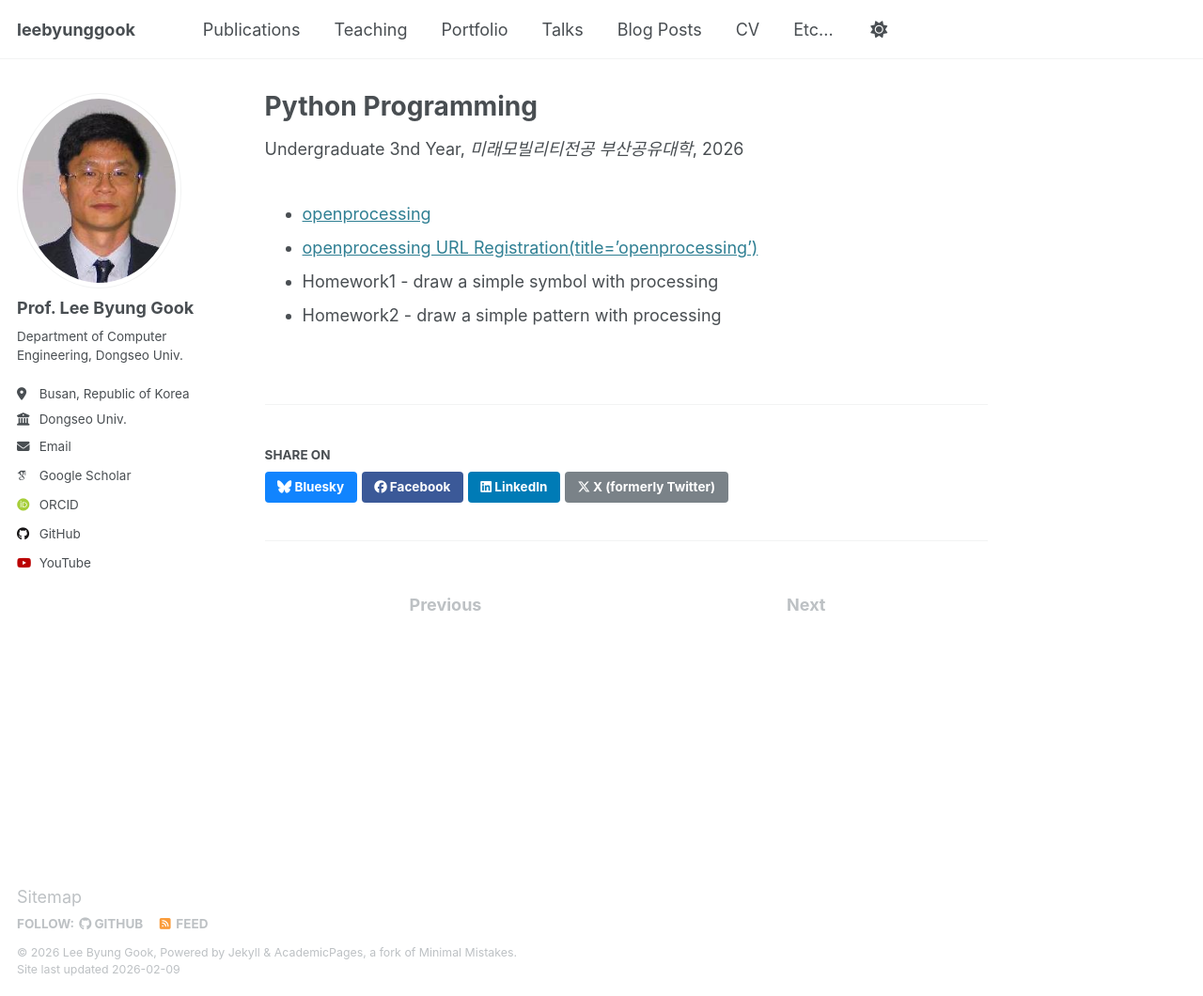
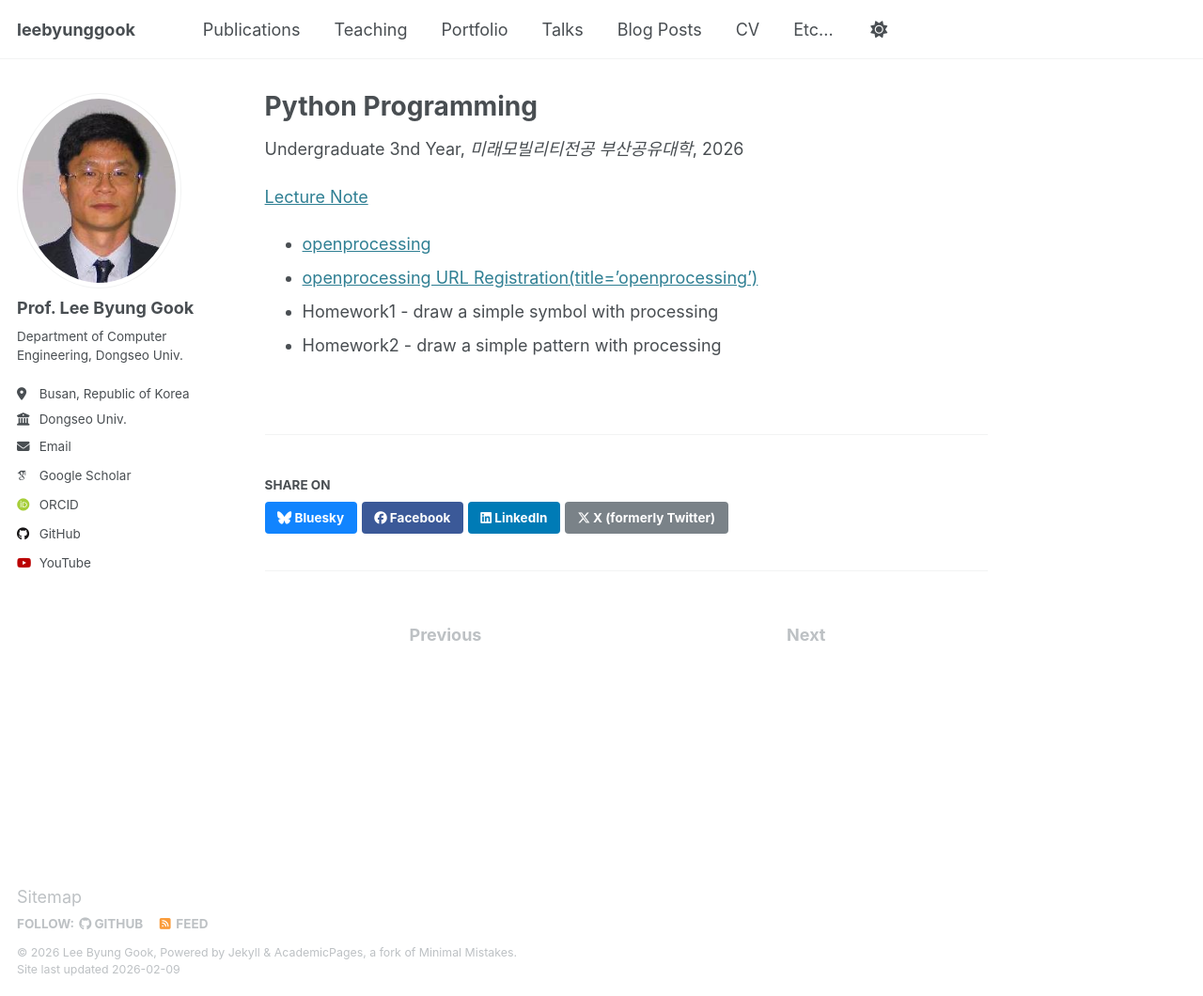
Before and after one commit to leebyunggook/leebyunggook.github.io, a Jekyll site: the page built from _teaching/2026-spring-teaching-7.md, in a window 1280 px wide and 1060 px high. Shown: the whole window at 94% size. Built offline with Jekyll 4.4.1, drawn with Linux system fonts in a browser that asks for light colours; some web fonts are replaced.

Commit message:
Update 2026-spring-teaching-7.md

```diff
--- a/_teaching/2026-spring-teaching-7.md
+++ b/_teaching/2026-spring-teaching-7.md
@@ -8,6 +8,8 @@ date: 2026-03-02
 location: "Busan City, Korea"
 ---
 
+[Lecture Note](https://docs.google.com/document/d/1Ypk-sW-FxhVGDGTpUhpIVr9bKn-Xrf2d6DIp7hI-pFA/edit?tab=t.0)
+
 * [openprocessing](https://openprocessing.org/)
 * [openprocessing URL Registration(title='openprocessing')](https://f.kdocs.cn/g/3UrLLaGU/)
 * Homework1 - draw a simple symbol with processing
```
